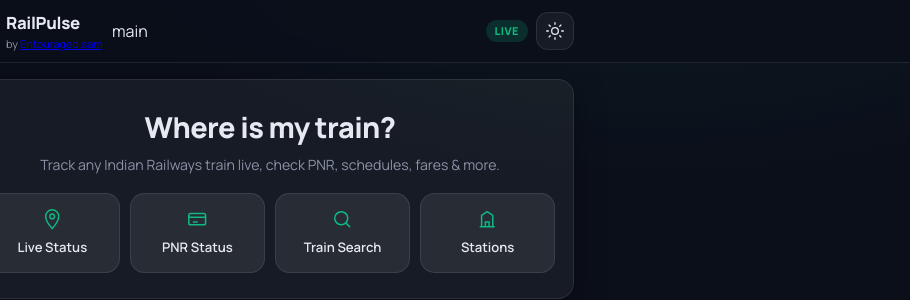
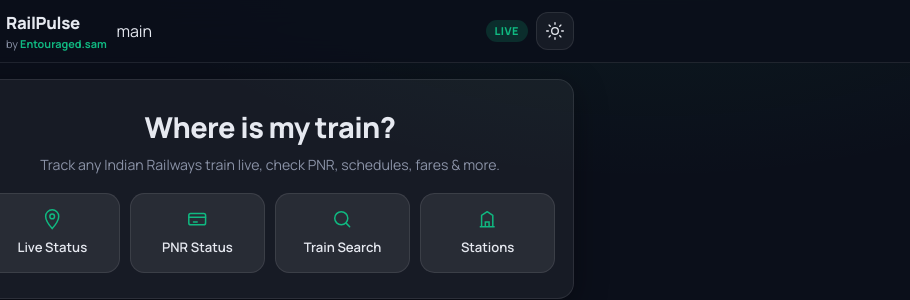
Before and after one commit to LegendGod01/railpulse, a website: page index.html in a window 1280 px wide. Shown: the top 300 px of the page, 370-1280 px from the left. Drawn offline with Linux system fonts and the light colour scheme.

Commit message:
Update style.css

```diff
--- a/style.css
+++ b/style.css
@@ -360,11 +360,6 @@ html[data-theme="light"] .icon-sun { display: none; }
   .quick-grid { grid-template-columns: repeat(4, 1fr); }
   .hero-title { font-size: 1.8rem; }
 }
-add-developer-credit
-
-
-
-main
 /* ---------- Developer credit ---------- */
 .brand-credit {
   color: var(--primary); font-weight: 700; text-decoration: none;
```
